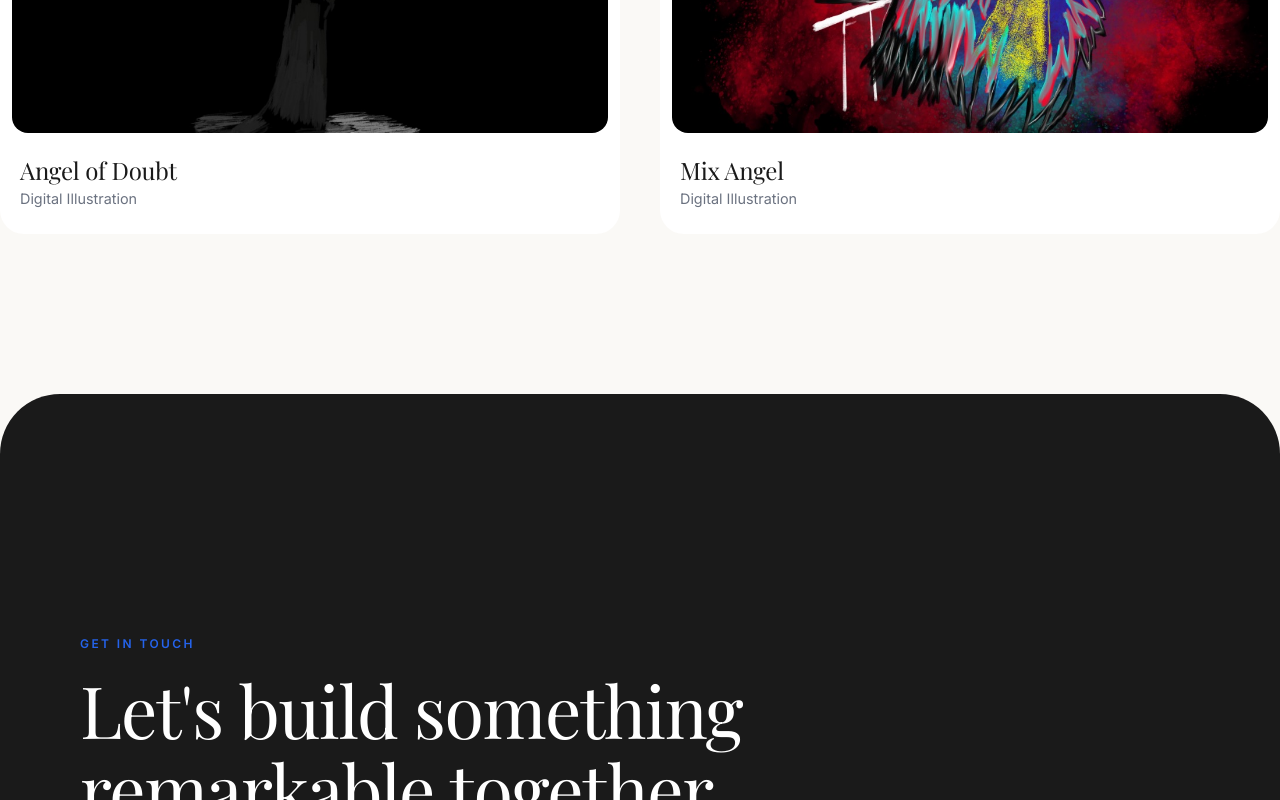
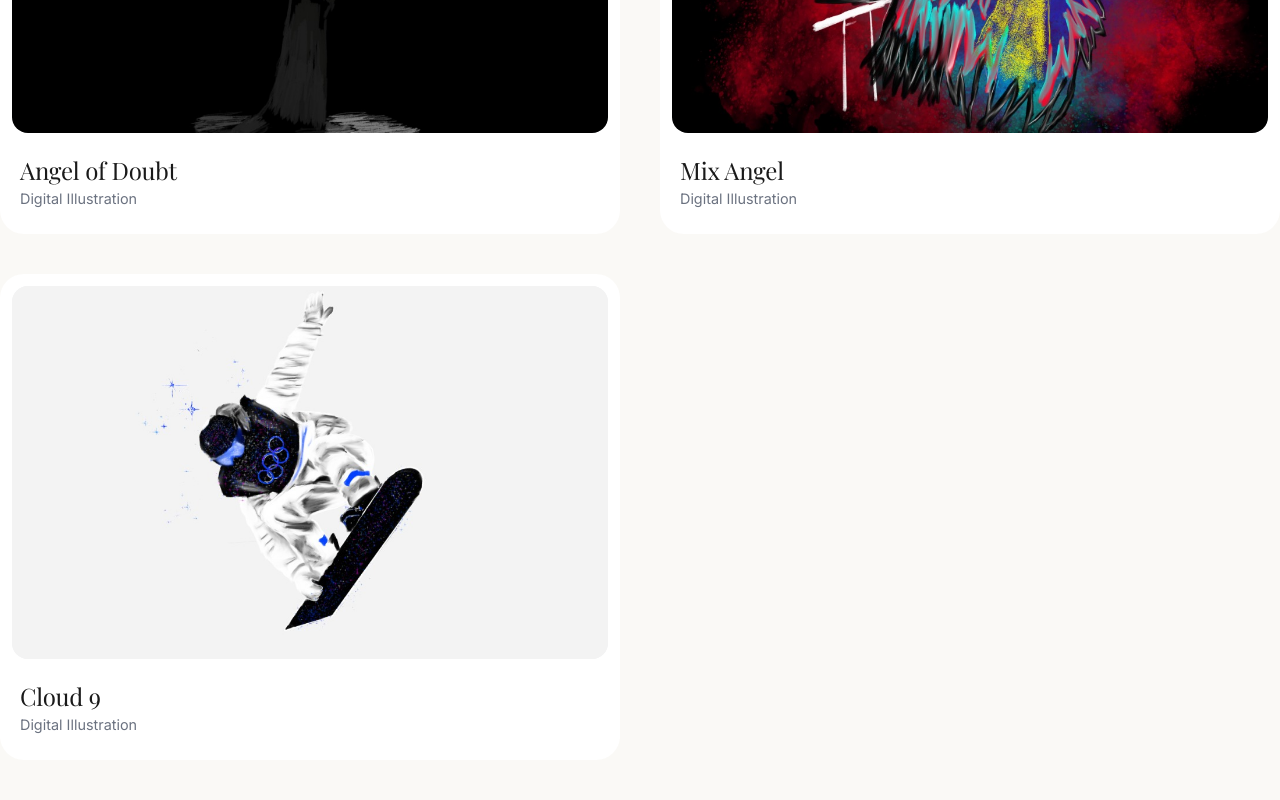
Before and after one commit to tjf164/Tyes-personal-portfolio, a React (Vite) app: page / in a window 1280 px wide. Shown: the part 11200-12000 px from the top of the page. Built offline with nearby package versions, Linux system fonts and the light colour scheme; a web font is replaced by a local one.

Commit message:
Add 'Cloud 9' artwork to portfolio

```diff
--- a/src/components/Projects.jsx
+++ b/src/components/Projects.jsx
@@ -241,6 +241,13 @@ const projectData = [
     category: 'Digital Illustration',
     description: 'A vibrant mixed-media style digital illustration of a winged figure ablaze with vivid colors against a crimson aura.',
     image: '/showcase/mix-angel.jpg'
+  },
+  {
+    id: 35,
+    title: 'Cloud 9',
+    category: 'Digital Illustration',
+    description: 'A dynamic Olympic snowboarder soaring through the air with a cosmic star-filled suit and board.',
+    image: '/showcase/cloud-9.jpg'
   }
 ];
 
```
Also changed, not shown: public/showcase/cloud-9.jpg (added).
